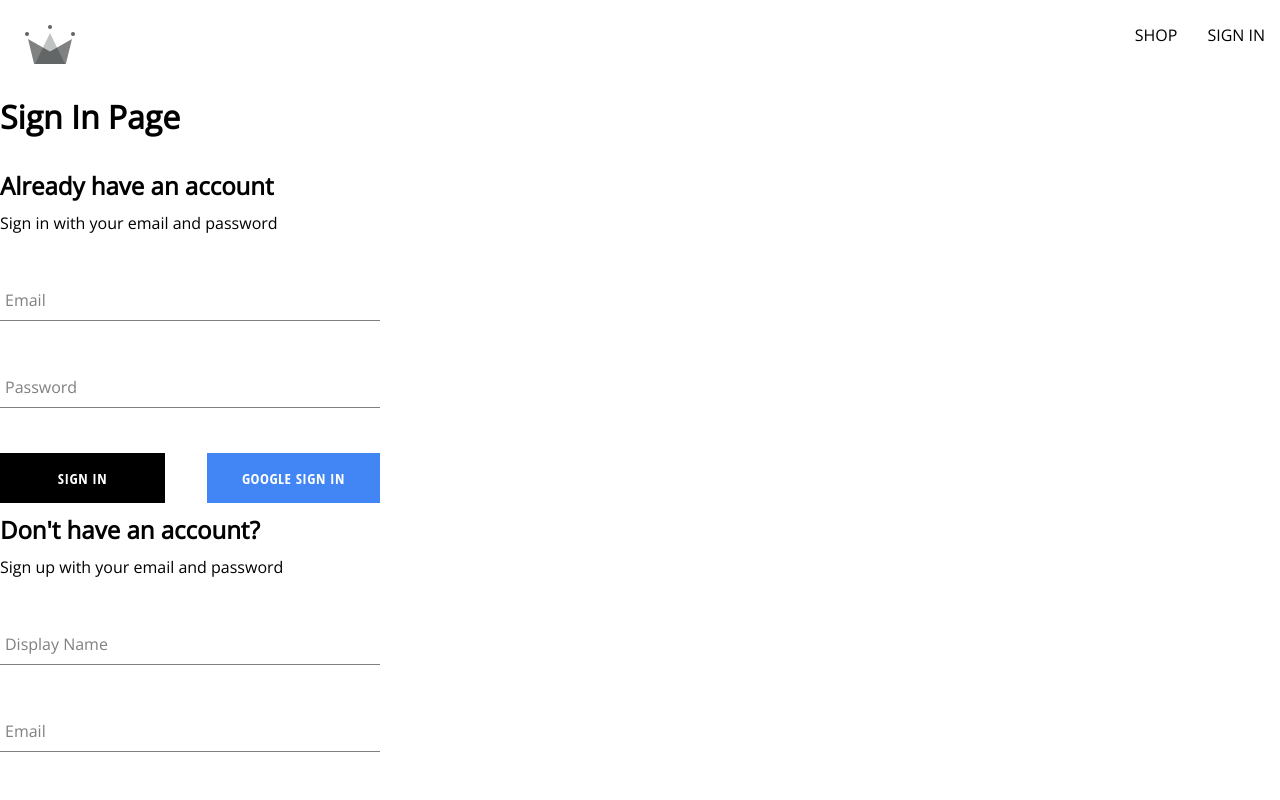
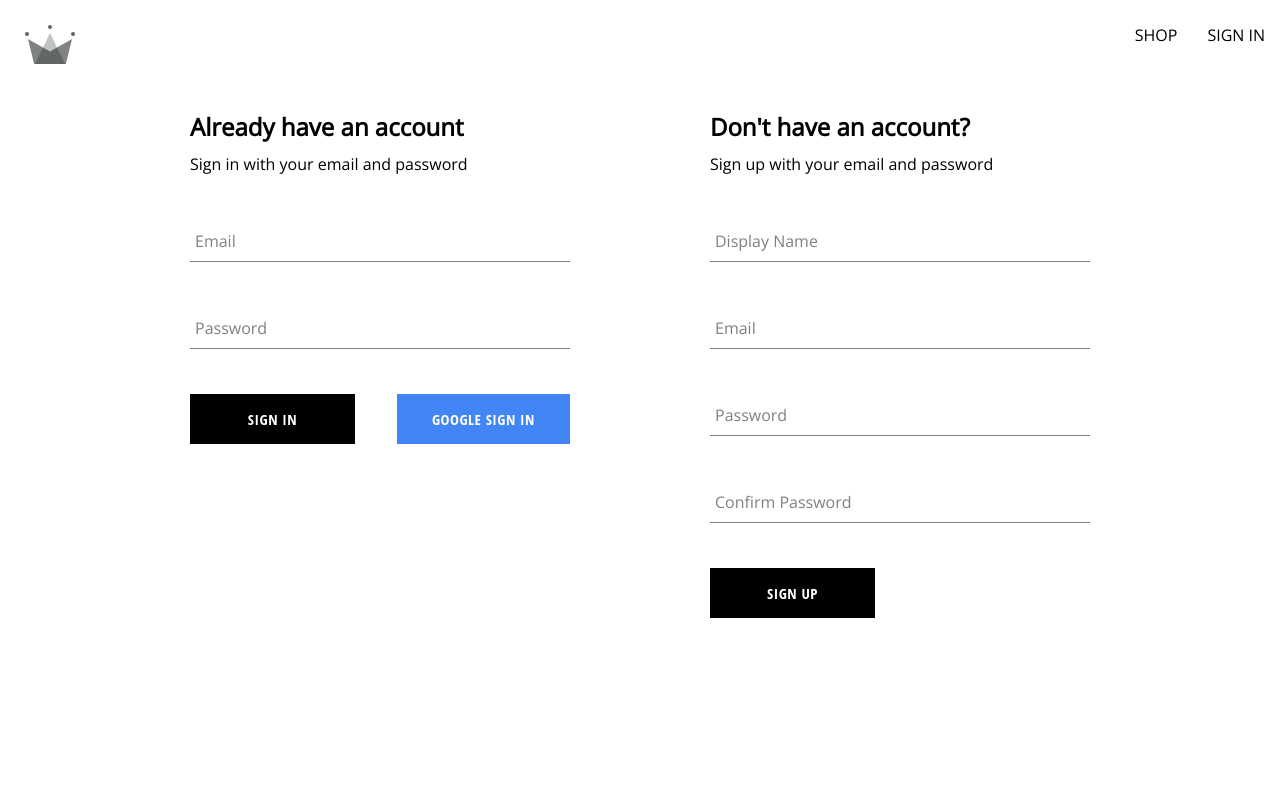
Before and after one commit to Tarun-Mittal-cell/React-Commerce-Genesis, a React (Create React App) app: page /auth in a window 1280 px wide. Shown: the top 800 px of the page. Built offline with nearby package versions, Linux system fonts and the light colour scheme.

Commit message:
added context

```diff
--- a/src/App.js
+++ b/src/App.js
@@ -7,8 +7,6 @@ import Authentication from "./routes/authentication/authentication.component";
 const Shop = () => {
   return <h1>I am the shop page</h1>
 }
-
-
 
 const App = () => {
   return (
--- a/src/components/sign-in-form/sign-in-form.component.jsx
+++ b/src/components/sign-in-form/sign-in-form.component.jsx
@@ -1,7 +1,9 @@
-import { useState } from 'react';
+import { useState, useContext } from 'react';
 
 import FormInput from '../form-input/form-input.component';
 import Button from '../button/button.component';
+
+import { UserContext } from '../../contexts/user.context';
 
 import {
     signInWithGooglePopup,
@@ -19,6 +21,8 @@ const SignInForm = () => {
     const [formFields, setFormFields] = useState(defaultFormFields);
     const { email, password  } = formFields;
 
+    const { setCurrentUser } = useContext(UserContext);
+
     const resetFormFields = () => {
         setFormFields(defaultFormFields);
     }
@@ -32,7 +36,8 @@ const SignInForm = () => {
         event.preventDefault();
 
         try {
-            const response = await signInAuthUserWithEmailAndPassword(email, password);
+            const {user} = await signInAuthUserWithEmailAndPassword(email, password);
+            setCurrentUser(user);
             resetFormFields();
           } catch(error) {
             switch(error.code) {
@@ -77,8 +82,8 @@ const SignInForm = () => {
                     value={password}
                     />
                 <div className='buttons-container'>
-                    <Button type ="submit">Sign in</Button>
-                    <Button buttonType='google' onClick={signInWithGoogle}>
+                    <Button type ='submit'>Sign in</Button>
+                    <Button type ='button' buttonType='google' onClick={signInWithGoogle}>
                         Google sign in
                     </Button>
                 </div>
--- /dev/null
+++ b/src/contexts/user.context.jsx
@@ -0,0 +1,15 @@
+import { createContext, useState } from 'react';
+
+
+export const UserContext = createContext({
+    currentUser: null,
+    setCurrentUser: () => null,
+});
+
+
+export const UserProvider = ({ children }) => {
+    const [currentUser, setCurrentUser] = useState(null);
+    const value = { currentUser, setCurrentUser };
+
+    return <UserContext.Provider value={value}>{children}</UserContext.Provider>
+};
--- a/src/routes/authentication/authentication.component.jsx
+++ b/src/routes/authentication/authentication.component.jsx
@@ -1,17 +1,11 @@
-import {
-    auth,
-    signInWithGooglePopup,
-    createUserDocumentFromAuth,
- } from "../../utils/firebase/firebase.utils";
+import SignUpForm from "../../components/sign-up-form/sign-up-form.component";
+import SignInForm from "../../components/sign-in-form/sign-in-form.component";
 
- import SignUpForm from "../../components/sign-up-form/sign-up-form.component";
- import SignInForm from "../../components/sign-in-form/sign-in-form.component";
-
+import './authentication.styles.scss';
 
 const Authentication = () => {
     return (
-        <div>
-            <h1>Sign In Page</h1>
+        <div className='authentication-container'>
             <SignInForm />
             <SignUpForm />
         </div>
--- /dev/null
+++ b/src/routes/authentication/authentication.styles.scss
@@ -0,0 +1,6 @@
+.authentication-container {
+    display: flex;
+    width: 900px;
+    justify-content: space-between;
+    margin: 30px auto;
+}
--- a/src/routes/navigation/navigation.component.jsx
+++ b/src/routes/navigation/navigation.component.jsx
@@ -1,11 +1,13 @@
-import { Fragment } from "react";
+import { Fragment, useContext } from "react";
 import { Outlet, Link } from "react-router-dom";
 
 import { ReactComponent as CrwnLogo } from '../../assets/crown.svg';
+import { UserContext } from "../../contexts/user.context";
 
 import './navigation.styles.scss';
 
 const Navigation = () => {
+    const { currentUser } = useContext(UserContext);
     return (
       <Fragment>
         <div className='navigation'>
```
Also changed, not shown: src/index.js (+8 -2 lines).
